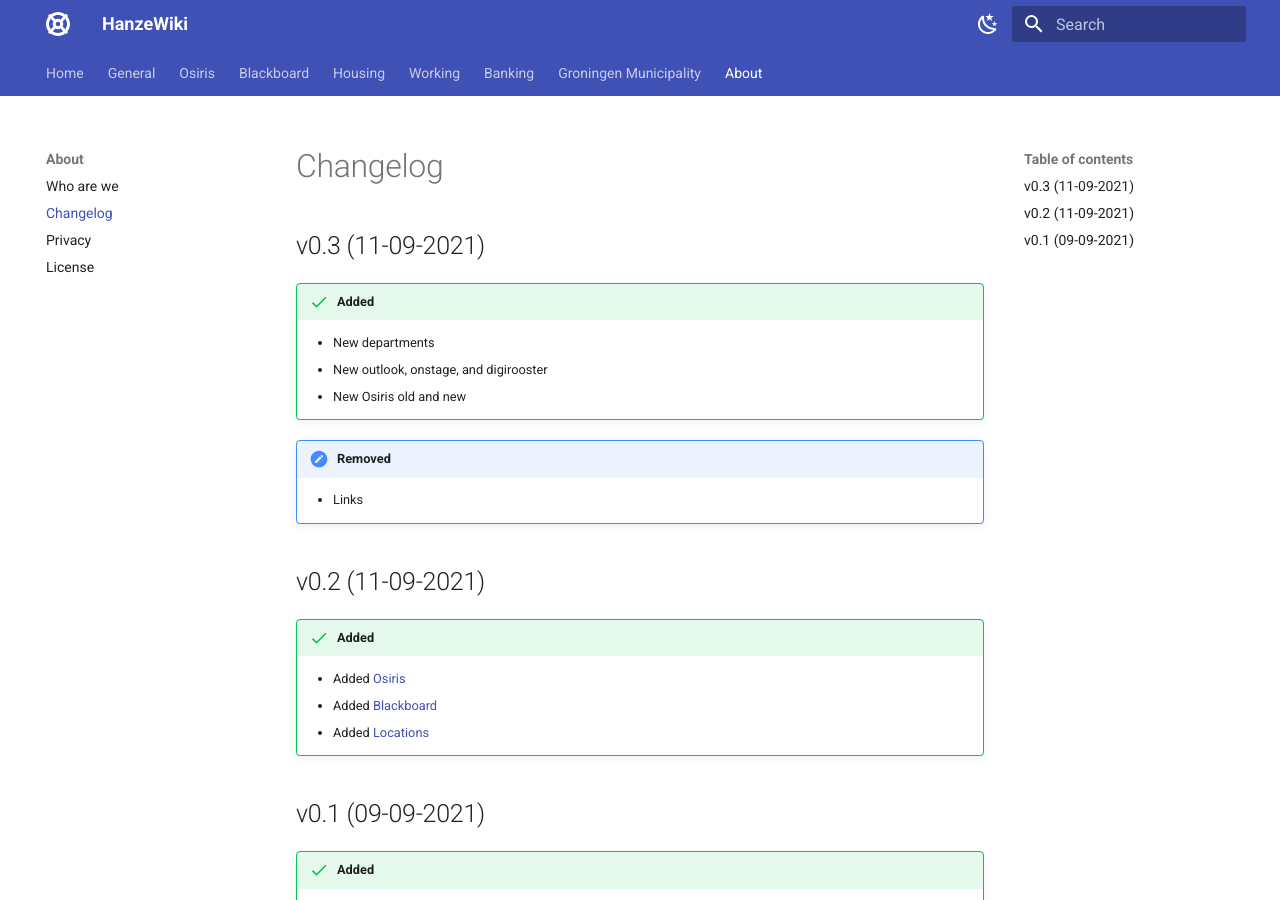
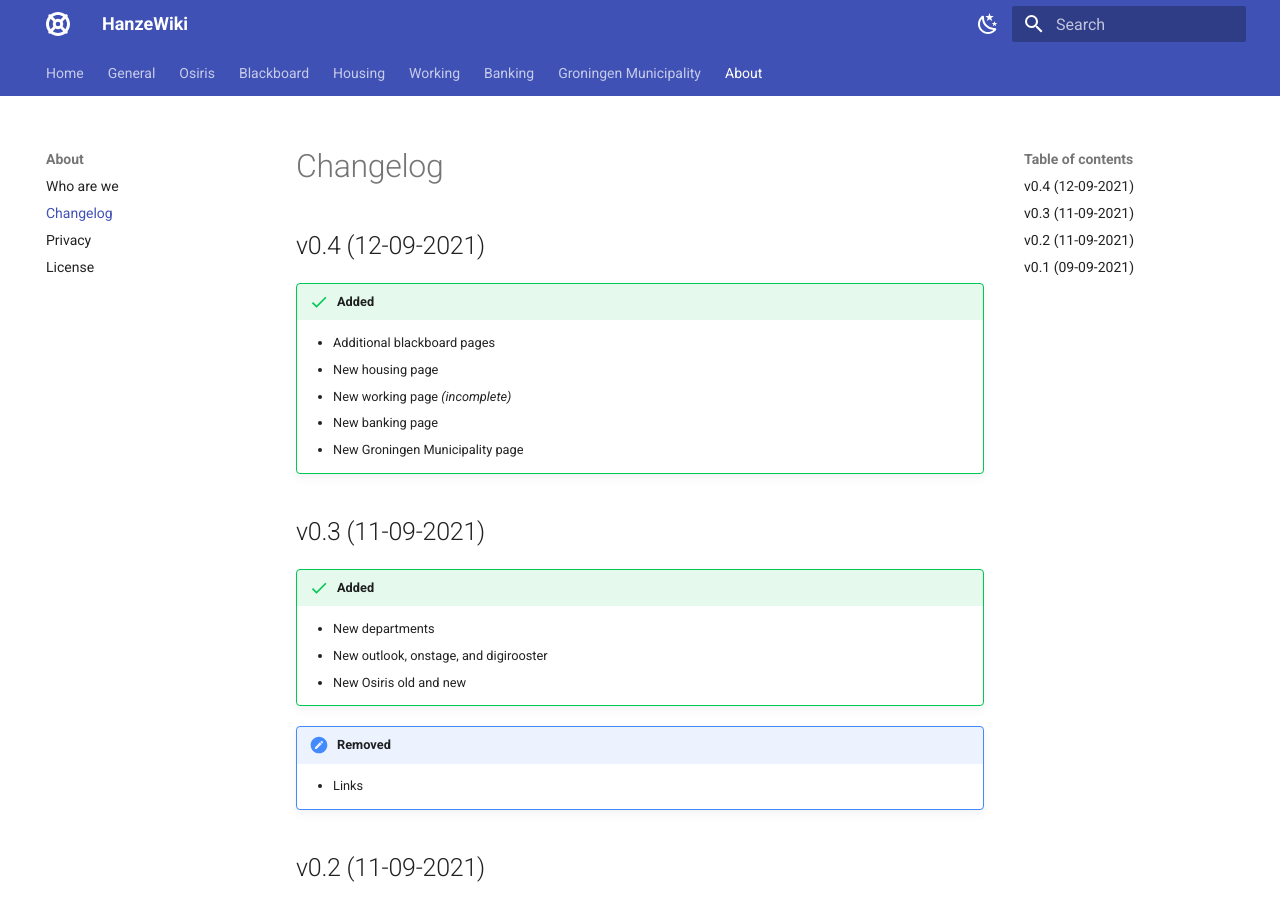
Before and after one commit to zerenxyz/hanzeguru, an MkDocs documentation site: the page built from docs/about/changelog.md, in a window 1280 px wide and 900 px high. Built offline with MkDocs 1.6.1 and Material for MkDocs 9.7.7, drawn with Linux system fonts in a browser that asks for light colours.

Commit message:
updated changelog

```diff
--- a/docs/about/changelog.md
+++ b/docs/about/changelog.md
@@ -4,6 +4,16 @@
 	NOTE: MOST RECENT SHOULD BE AT THE TOP!
 	Title Format: [version] (DD-MM-YYYY)
 -->
+
+## v0.4 (12-09-2021)
+
+!!! success "Added"
+
+	- Additional blackboard pages
+	- New housing page
+	- New working page _(incomplete)_
+	- New banking page
+	- New Groningen Municipality page
 
 ## v0.3 (11-09-2021)
 
```
